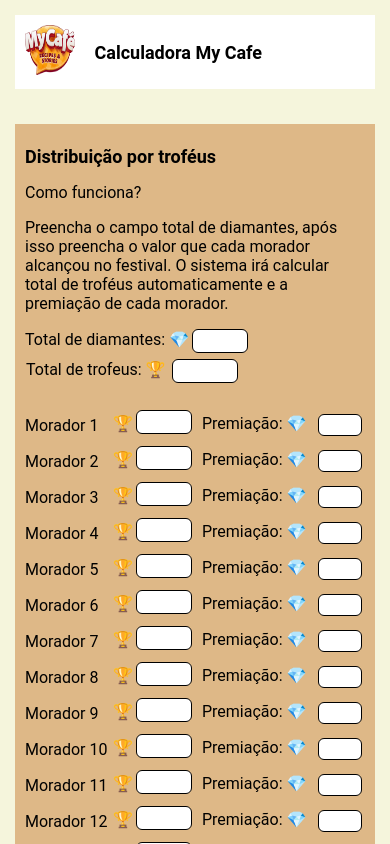
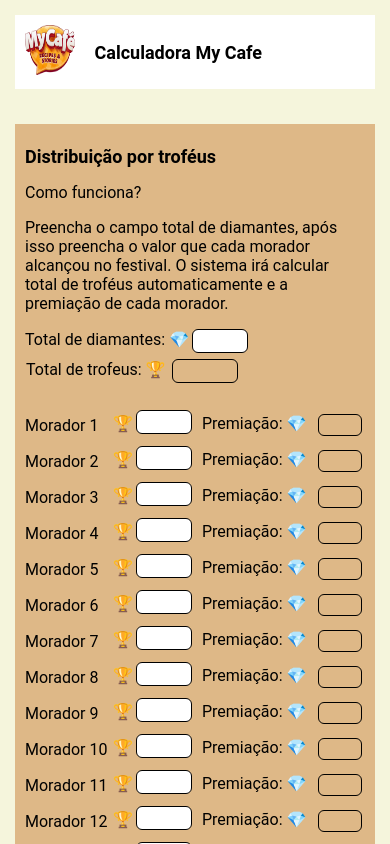
Before and after one commit to viniciusleitelima/myCafeCalculator, an Angular app: page / in a window 390 px wide. Shown: the top 844 px of the page. Built offline with nearby package versions, Linux system fonts and the light colour scheme.

Commit message:
ajuste responsividade

```diff
--- a/src/app/components/distribuicao/distribuicao.component.css
+++ b/src/app/components/distribuicao/distribuicao.component.css
@@ -3,6 +3,7 @@
   padding: 10px;
   position: relative;
   top:35px;
+  height: auto;
 }
  #form-diamond{
    display: inline;
@@ -84,7 +85,7 @@ input[type=number] {
 .item-valor-premio{
   margin-left: 12px;
   width: 42px;
-  background-color: white;
+  background-color: none;
   border: 1px solid black;
   border-radius: 6px;
   text-align: center;
@@ -127,6 +128,7 @@ input[type=number] {
   border-radius: 6px;
   height: 20px;
   text-align: center;
-  background: white;
+  background: none;
   cursor: not-allowed;
+  color:black;
 }
```
